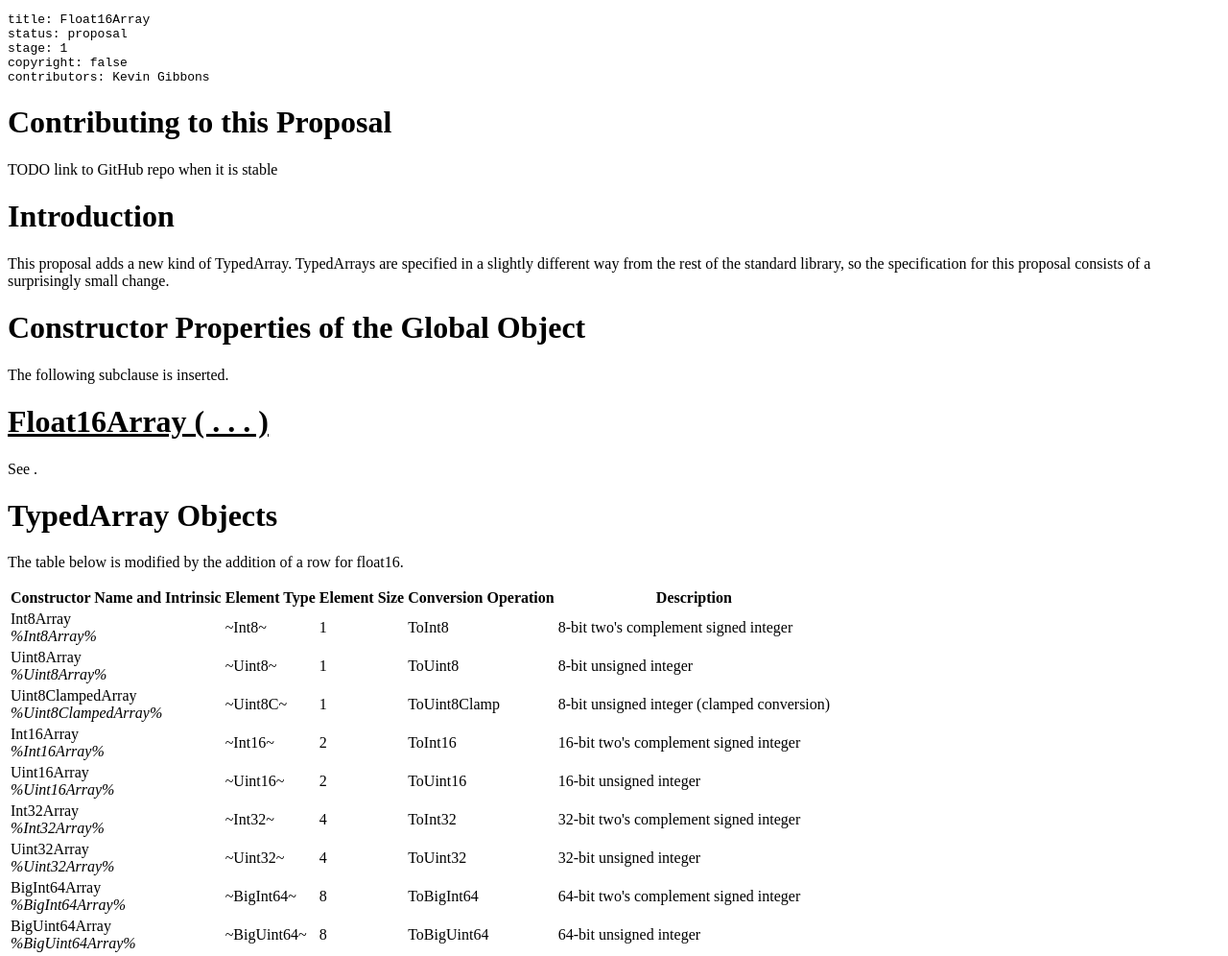
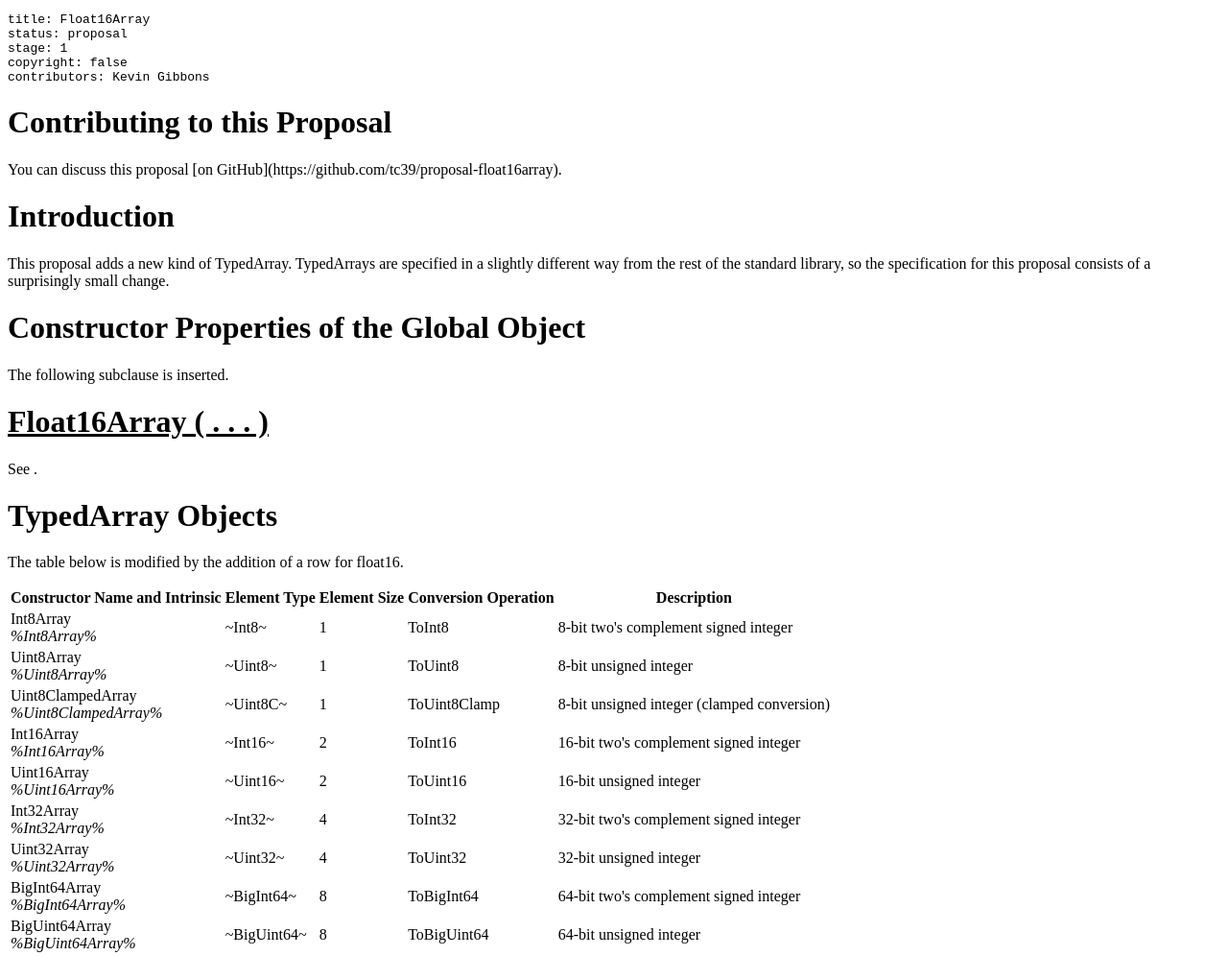
Before and after one commit to tc39/proposal-float16array, a website: page spec.html in a window 1280 px wide. Shown: the top 996 px of the page at 96% size. Drawn offline with Linux system fonts and the light colour scheme.

Commit message:
build and link spec text

```diff
--- a/spec.html
+++ b/spec.html
@@ -10,7 +10,7 @@ contributors: Kevin Gibbons
 
 <div id="metadata-block">
   <h1>Contributing to this Proposal</h1>
-  <p>TODO link to GitHub repo when it is stable</p>
+  <p>You can discuss this proposal [on GitHub](https://github.com/tc39/proposal-float16array).</p>
 </div>
 
 <emu-clause id="sec-proposal-intro">
```
Also changed, not shown: .github/workflows/build.yml (added), .github/workflows/deploy.yml (added), README.md, 1 other file.
